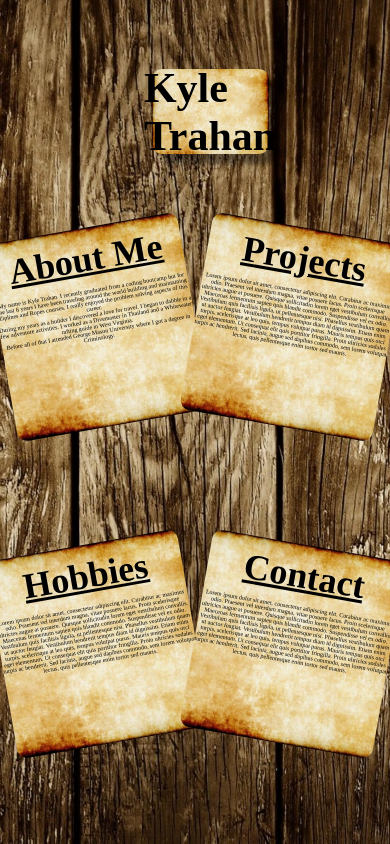
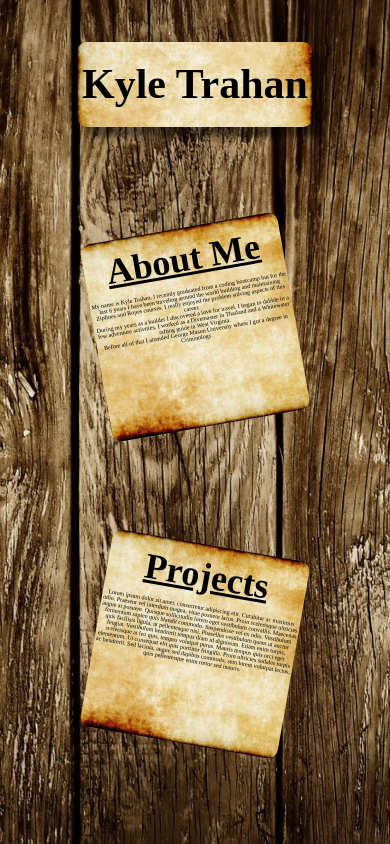
Before and after one commit to ktrahan2/personal-website, a React (Create React App) app: page / in a window 390 px wide. Built offline with nearby package versions, Linux system fonts and the light colour scheme.

Commit message:
updated responsiveness

```diff
--- a/src/App.css
+++ b/src/App.css
@@ -9,7 +9,7 @@
   background-size: cover;
   background-repeat: no-repeat;
   background-position: center;
-  min-height: 100%;
+  height: 100%;
 }
 
 body {
@@ -26,8 +26,8 @@ header {
 
 #name-container {
   display: flex;
-  width: 30%;
-  align-items: flex-end;
+  width: fit-content;
+  align-items: center;
 }
 
 #name-header {
@@ -45,6 +45,7 @@ header {
   box-shadow: 10px 10px 5px rgba(0, 0, 0, 0.433);
   font-family: 'MedievalSharp', cursive;
   font-size: 42px;
+  padding: 5px;
 }
 
 main {
@@ -63,10 +64,8 @@ main {
 }
 
 .expanded-post-section {
-  height: 80%;
+  height: 100%;
   width: 90%;
-  z-index: 2;
-  position: absolute;
   padding: 15px;
 }
 
@@ -101,6 +100,7 @@ main {
   overflow: hidden;
   height: 100%;
   width: 100%;
+
 }
 
 .post-title {
@@ -133,6 +133,7 @@ main {
 
 .carousel-container {
   display: flex;
+  /* flex-direction: column wrap; */
   width: 100%;
   height: 80%;
 }
@@ -154,7 +155,7 @@ main {
   justify-content: space-evenly;
   width: 80%;
   margin: 10px;
-  padding: 30px;
+  /* padding: 20px; */
 }
 
 .links {
@@ -234,11 +235,37 @@ main {
   padding: 10px;
 }
 
+#picture-container {
+  width: 100%;
+}
+
 #current-picture {
-  width: 70%;
+  width: 85%;
   height: 55vh;
 }
 
 #picture-description {
   font-size: 28px;
 }
+
+@media ( max-width: 500px ) {
+  .post-section {
+    width: 100%
+  }
+  .carousel-container {
+    overflow: scroll;
+  }
+  main {
+    overflow: scroll;
+  }
+}
+
+@media ( max-width: 960px ) {
+  .expanded-post-container {
+    overflow: scroll;
+  }
+  #current-picture {
+    width: 100%;
+    height: 85%;
+  }
+}
--- a/src/components/CurrentPicture.js
+++ b/src/components/CurrentPicture.js
@@ -4,7 +4,11 @@ import { pictures } from '../config/PictureConfig'
 export default function CurrentPicture({ isCurrentPicture }) {
     return (
         <div id='picture-container'>
-            <img id="current-picture" src={pictures[isCurrentPicture].url} alt={pictures[isCurrentPicture].altTag}/>
+            <img
+                id="current-picture"
+                src={pictures[isCurrentPicture].url}
+                alt={pictures[isCurrentPicture].altTag}
+            />
             <p id="picture-description">{pictures[isCurrentPicture].description}</p>
         </div>
     )
--- a/src/components/PostSection.js
+++ b/src/components/PostSection.js
@@ -34,12 +34,11 @@ export default function PostSection() {
 
     return (
         <>
-            { createQuadrants() }
             { isActiveQuadrant ?
                 <ActiveQuadrant
                     isActiveQuadrant={isActiveQuadrant}
                     setActiveQuadrant={setActiveQuadrant}
-                /> : null }
+                /> : createQuadrants() }
         </>
     )
 }
```
